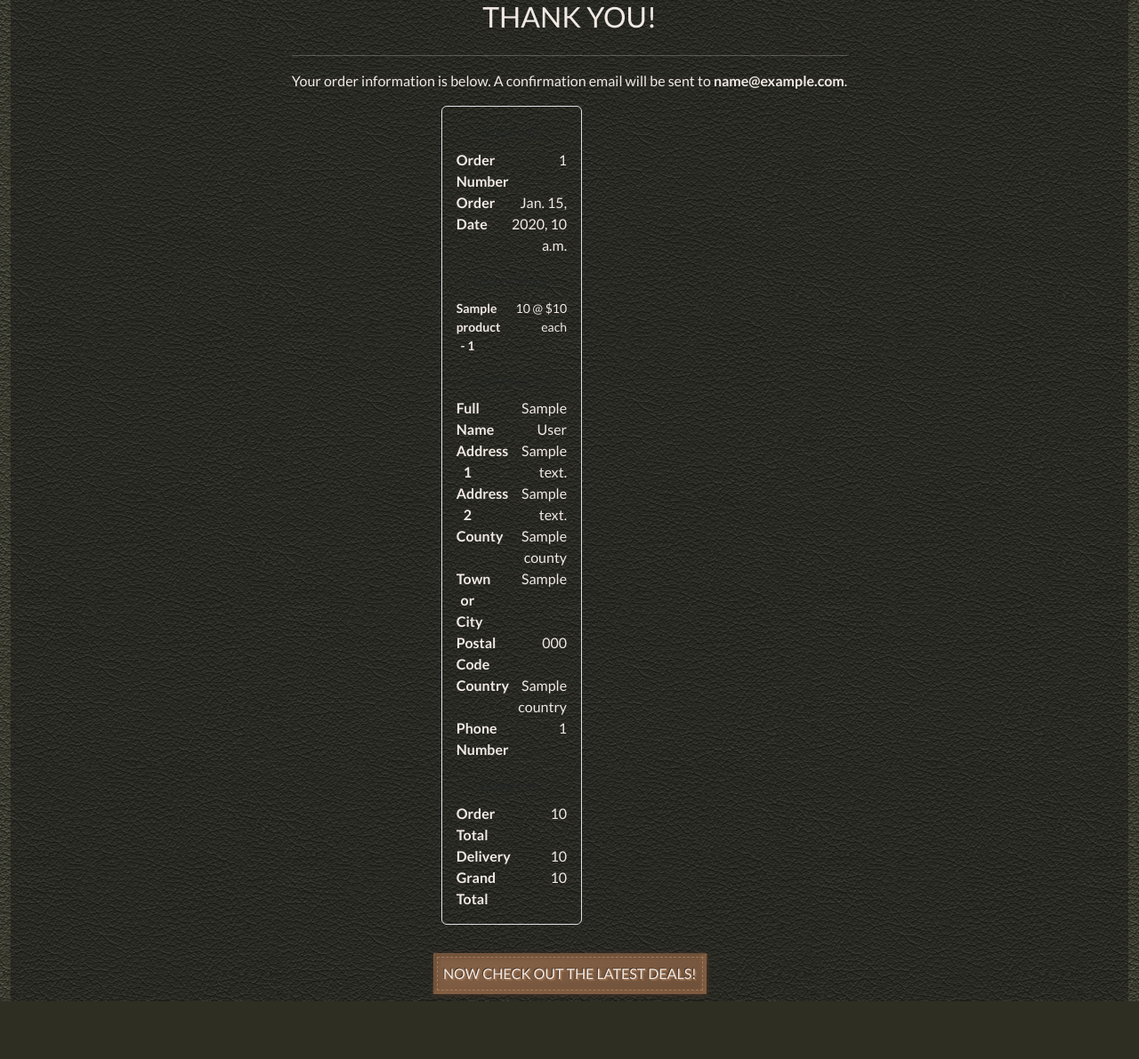
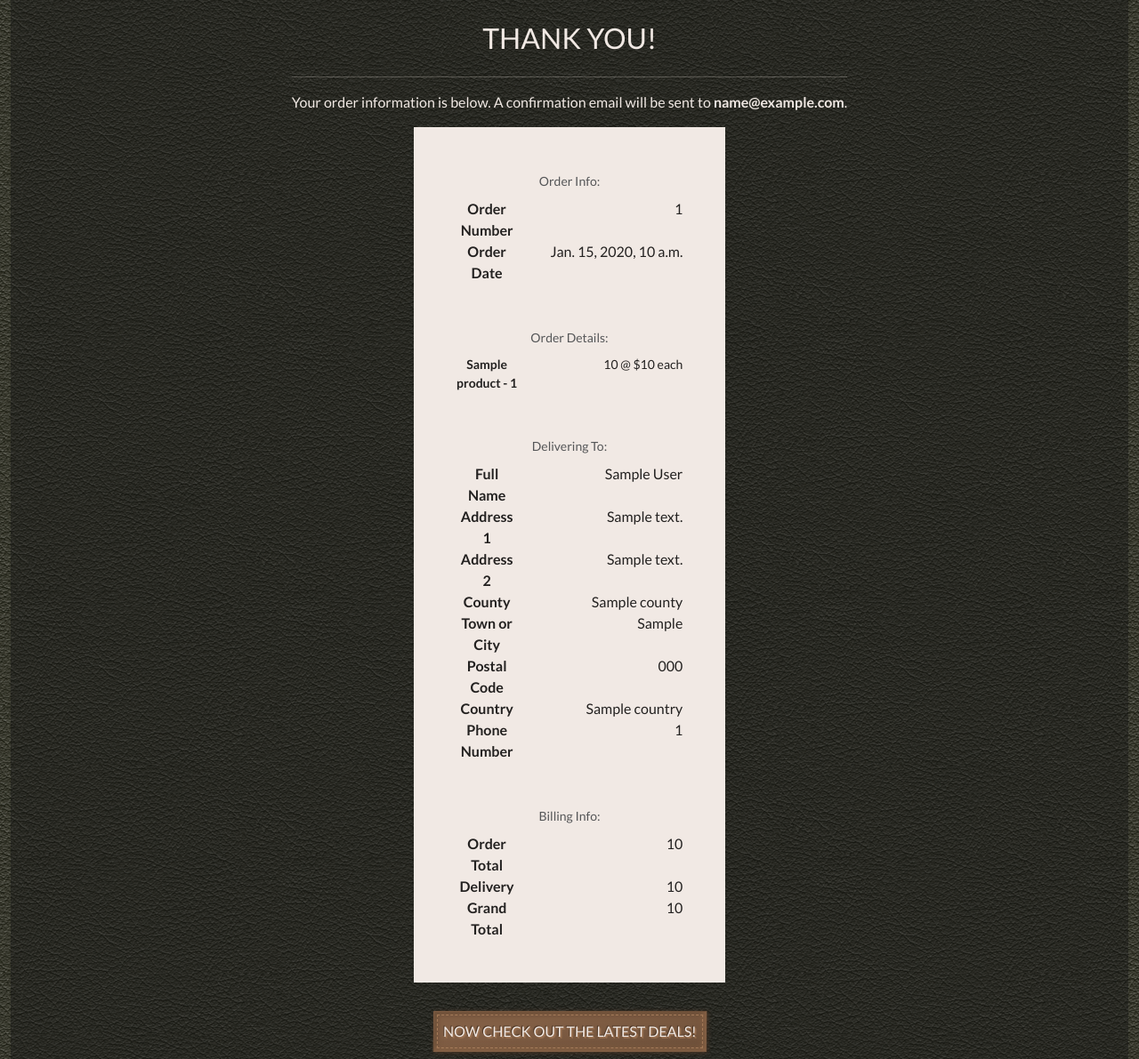
Before and after one commit to ssannejohansson/MS4, a Django app: template checkout/templates/checkout/checkout_success.html in a window 1280 px wide. Shown: the part 216-1407 px from the top of the page at 89% size. Before the commit the page ends 1342 px from the top, so only its background shows below. Run offline with Django 3.2, Linux system fonts and the light colour scheme; the template is opened without the code that fills it: most values are stand-ins (such as "Sample title", 1, 10 or a date in 2020); some libraries are stand-ins or nearby versions; some web fonts are replaced.

Commit message:
Adjust checkout confirmation style

```diff
--- a/checkout/static/checkout/css/checkout.css
+++ b/checkout/static/checkout/css/checkout.css
@@ -1,3 +1,7 @@
+.wrapper h2,
+.wrapper p {
+    color: var(--primary-text-color) !important;
+}
 
 #loading-overlay {
 	position: fixed;
@@ -42,3 +46,10 @@ select:invalid,
 select option[value=""] {
     color: aab7c4 !important;
 }
+
+
+
+.order-conf-wrapper {
+    background-color: var(--primary-accent-color);
+    color: var(--secondary-text-color);
+}
--- a/checkout/templates/checkout/checkout_success.html
+++ b/checkout/templates/checkout/checkout_success.html
@@ -19,15 +19,15 @@
     <div class="wrapper d-flex flex-column align-items-center text-center">
         <div class="row">
             <div class="col">
-                <h2 class="mb-4">Thank you!</h2>
+                <h2 class="mt-4 mb-4">Thank you!</h2>
                 <hr>
                 <p>Your order information is below. A confirmation email will be sent to <strong>{{ order.email }}</strong>.</p>
             </div>
         </div>
 
         <div class="row">
-            <div class="col-12 col-lg-7">
-                <div class="order-confirmation-wrapper p-3 border rounded">
+            <div class="col-12">
+                <div class="order-conf-wrapper p-5">
                     <!-- Order Info -->
                     <div class="mb-2"><small class="text-muted">Order Info:</small></div>
 
@@ -42,7 +42,7 @@
                     </div>
 
                     <!-- Order Details -->
-                    <div class="mt-3 mb-2"><small class="text-muted">Order Details:</small></div>
+                    <div class="mt-5 mb-2"><small class="text-muted">Order Details:</small></div>
                     {% for item in order.lineitems.all %}
                     <div class="row">
                         <div class="col-12 col-md-4 small fw-bold">
@@ -55,7 +55,7 @@
                     {% endfor %}
 
                     <!-- Delivery Info -->
-                    <div class="mt-3 mb-2"><small class="text-muted">Delivering To:</small></div>
+                    <div class="mt-5 mb-2"><small class="text-muted">Delivering To:</small></div>
                     <div class="row">
                         <div class="col-12 col-md-4 fw-bold">Full Name</div>
                         <div class="col-12 col-md-8 text-md-end">{{ order.full_name }}</div>
@@ -101,7 +101,7 @@
                     </div>
 
                     <!-- Billing Info -->
-                    <div class="mt-3 mb-2"><small class="text-muted">Billing Info:</small></div>
+                    <div class="mt-5 mb-2"><small class="text-muted">Billing Info:</small></div>
                     <div class="row">
                         <div class="col-12 col-md-4 fw-bold">Order Total</div>
                         <div class="col-12 col-md-8 text-md-end">{{ order.order_total }}</div>
```
